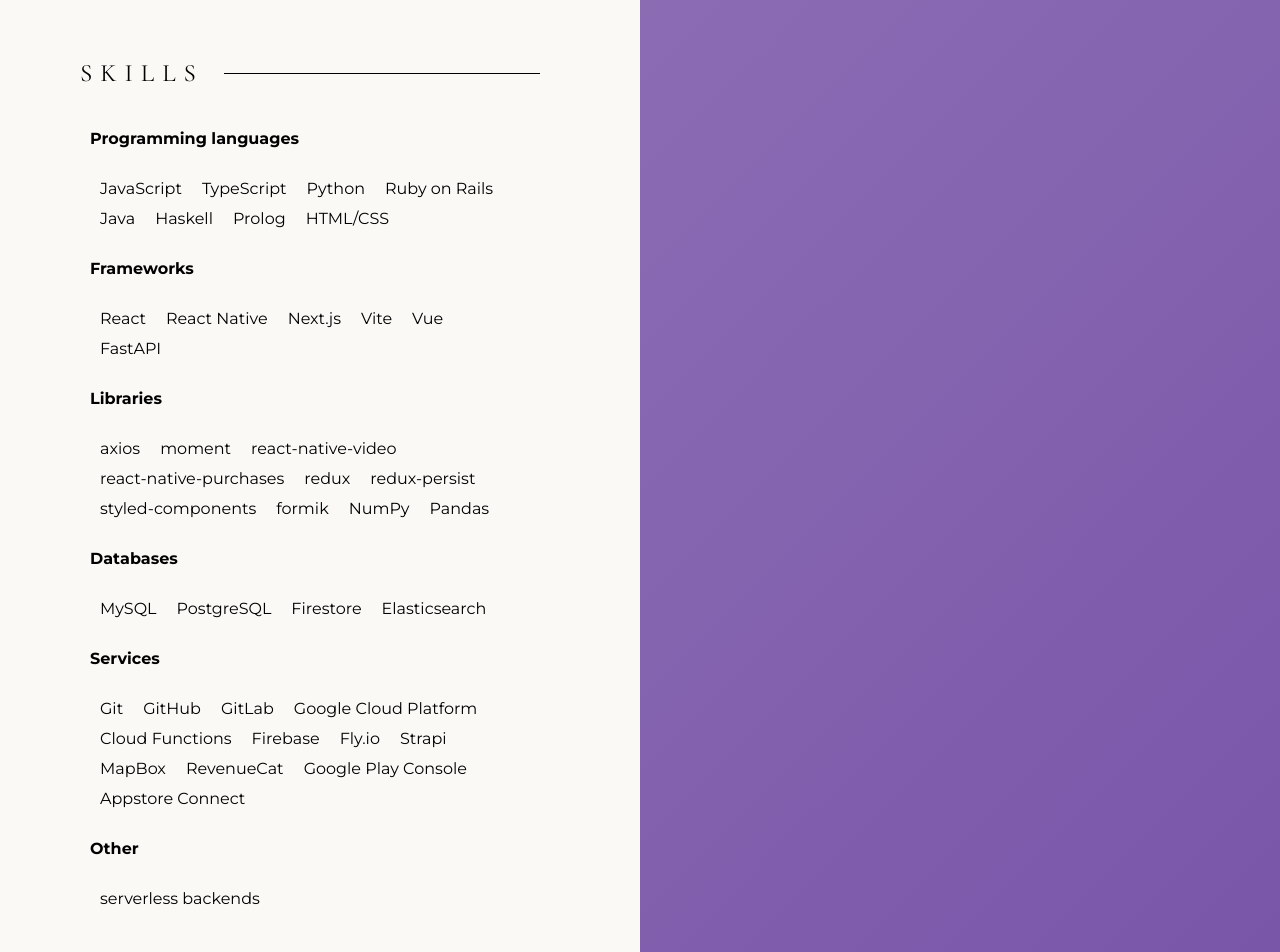
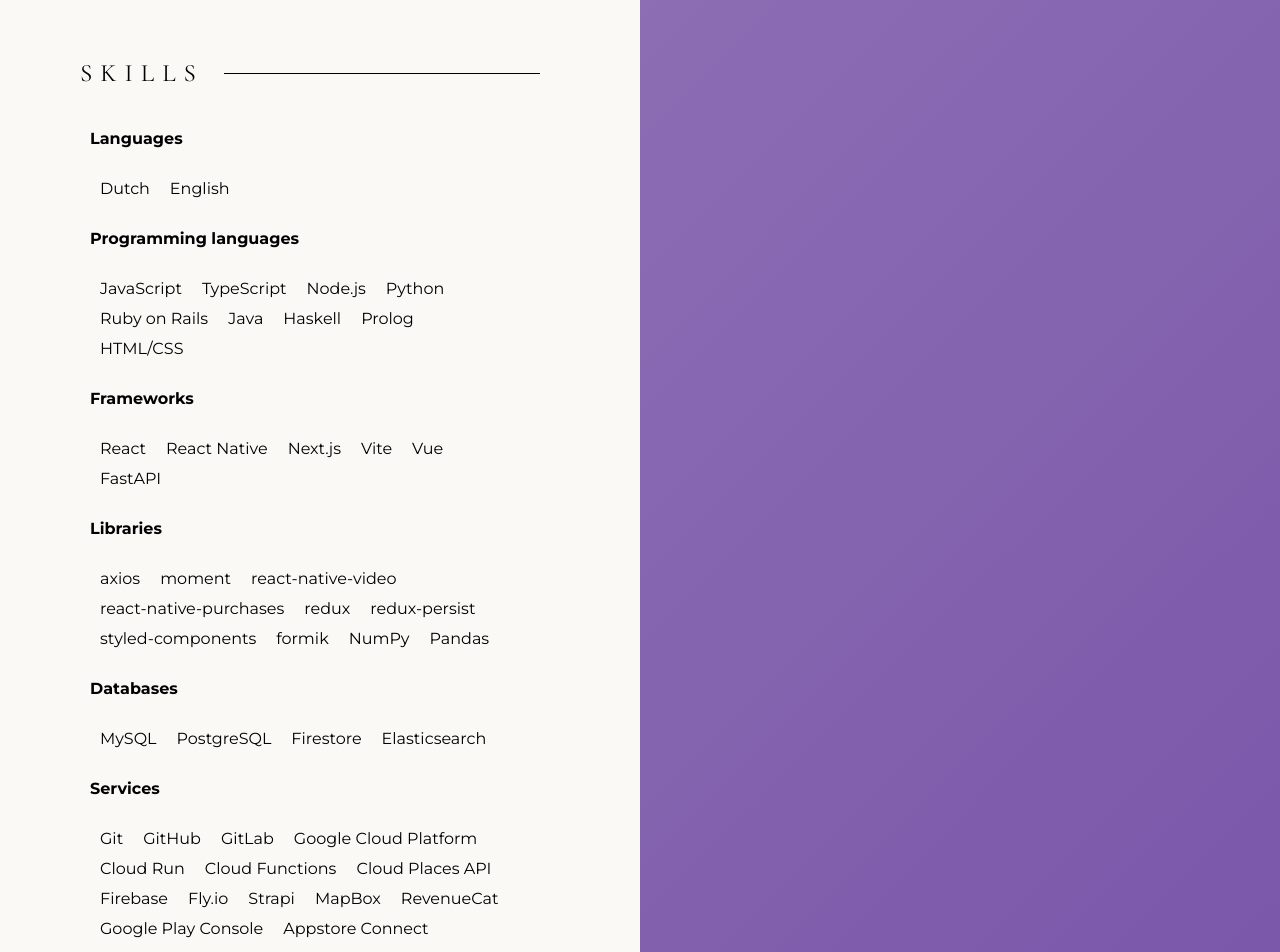
Before and after one commit to pimhopmans/website, a React (Vite) app: page / in a window 1280 px wide. Shown: the part 4020-4972 px from the top of the page. Built offline with nearby package versions, Linux system fonts and the light colour scheme.

Commit message:
Add more skills

```diff
--- a/src/assets/data/skills.json
+++ b/src/assets/data/skills.json
@@ -1,7 +1,9 @@
 {
+  "languages": ["Dutch", "English"],
   "programming_languages": [
     "JavaScript",
     "TypeScript",
+    "Node.js",
     "Python",
     "Ruby on Rails",
     "Java",
@@ -28,7 +30,9 @@
     "GitHub",
     "GitLab",
     "Google Cloud Platform",
+    "Cloud Run",
     "Cloud Functions",
+    "Cloud Places API",
     "Firebase",
     "Fly.io",
     "Strapi",
--- a/src/components/Skills.tsx
+++ b/src/components/Skills.tsx
@@ -9,6 +9,16 @@
         Skills <Divider />
       </Title>
       <Body>
+        <SkillSection>
+          <Label>Languages</Label>
+
+          <SkillContainer>
+            {skills.languages.map((skill) => (
+              <Skill>{skill}</Skill>
+            ))}
+          </SkillContainer>
+        </SkillSection>
+
         <SkillSection>
           <Label>Programming languages</Label>
 
```
